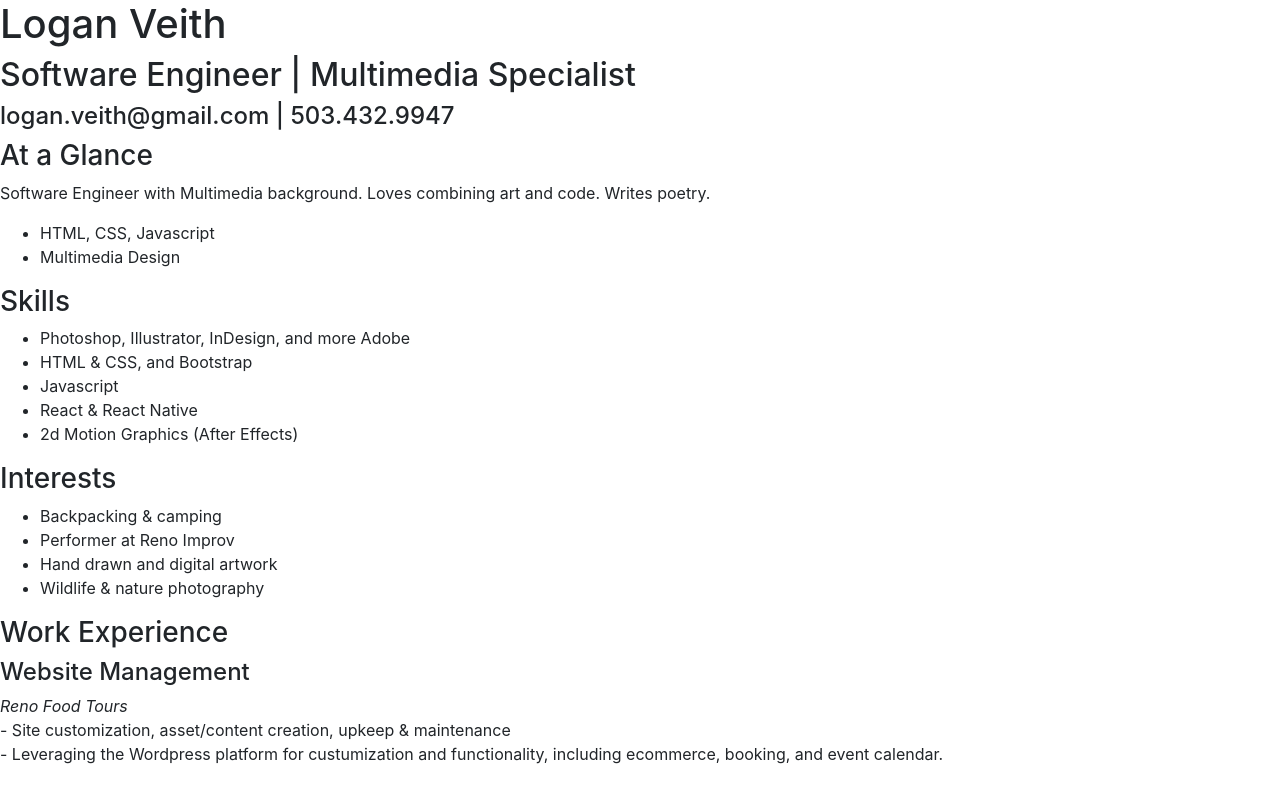
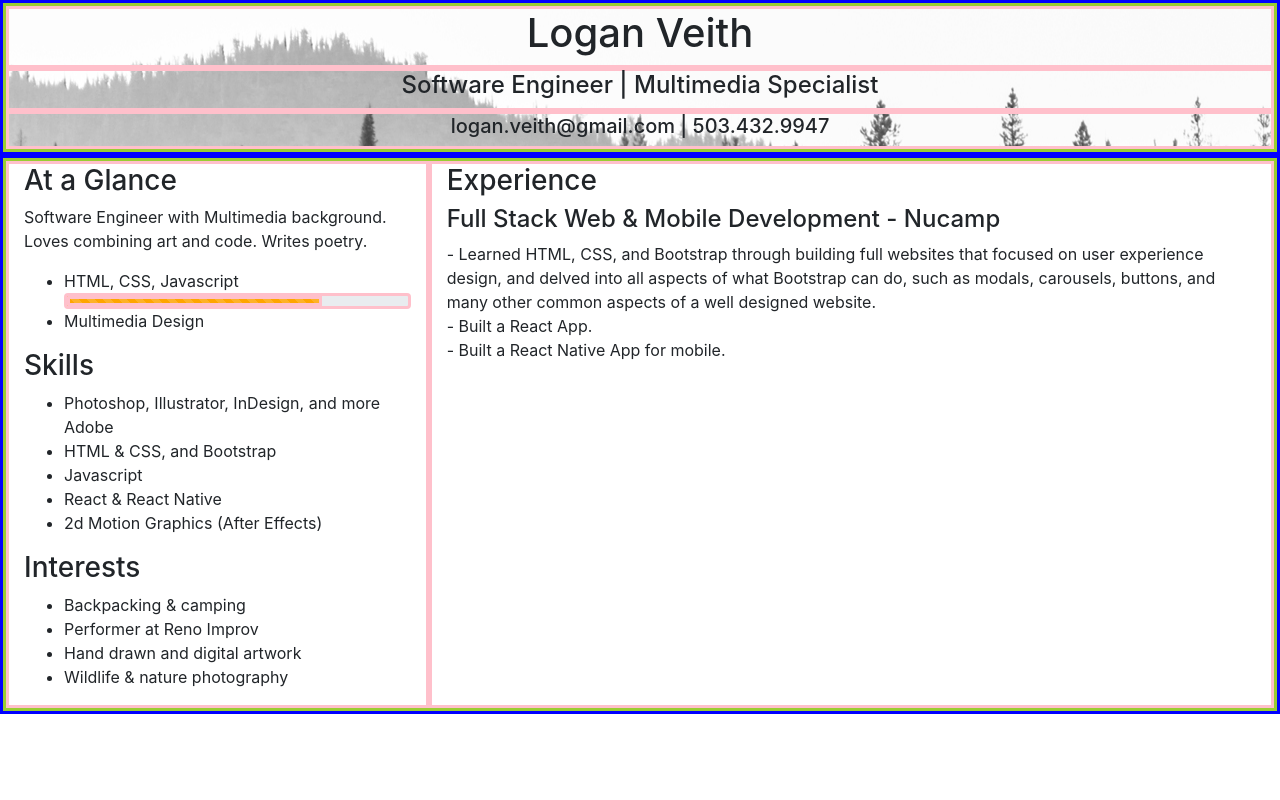
Before and after one commit to elveeth/veith-resume, a website: page index.html in a window 1280 px wide. Drawn offline with nearby package versions, Linux system fonts and the light colour scheme.

Commit message:
Implement Grid

```diff
--- a/index.html
+++ b/index.html
@@ -7,19 +7,55 @@
     <meta name="viewport" content="width=device-width, initial-scale=1.0">
     <link rel="stylesheet" href="node_modules/bootstrap/dist/css/bootstrap.min.css" />
     <title>Logan Veith - Code Poet</title>
+
+    <!-- JUST TO VISUALIZE GRID - DELETE LATER -->
+    <style>
+        .container-fluid {
+            border: solid blue;
+        }
+        .row {
+            border: solid yellowgreen;
+        }
+        .row div {
+            border: solid pink;
+        }
+        .main-header {
+            background-image: url(images/resume-bannerphoto.jpg);
+        }
+    </style>
+
 </head>
 
 <body>
-    <div>
+    <!-- HEADER AREA-->
+    <div class="main-header">
+        <div class="container-fluid">
+            <div class="row">
+                <div class="col-12 text-center">
                     <h1>Logan Veith</h1>
-            <h2>Software Engineer | Multimedia Specialist</h2>
-            <h4>logan.veith@gmail.com | 503.432.9947</h4>
+                </div>
+                    <div class="col-12 text-center">
+                        <h4>Software Engineer | Multimedia Specialist</h4>
+                    </div>
+                    <div class="col-12 text-center">
+                        <h5>logan.veith@gmail.com | 503.432.9947</h5>
+                    </div>
+            </div>
+        </div>
     </div>
 
+    <!-- LEFT SIDE -->
+    <div class="container-fluid">
+        <div class="row">
+            <div class="col-4">
                 <h3>At a Glance</h3>
                     <p>Software Engineer with Multimedia background. Loves combining art and code. Writes poetry.</p>
                     <ul>
                         <li>HTML, CSS, Javascript</li>
+                        <div class="progress">
+                            <div class="progress-bar progress-bar-striped progress-bar-animated" role="progressbar" aria-valuenow="75" aria-valuemin="0" aria-valuemax="100" style="width: 75%; background-color: orange;">
+                        </div>
+                          </div>
                         <li>Multimedia Design</li>
                     </ul>
 
@@ -39,14 +75,22 @@
                         <li>Hand drawn and digital artwork</li>
                         <li>Wildlife & nature photography</li>
                     </ul>
+            </div>
 
-    <h3>Work Experience</h3>
-        <h4>Website Management</h4>
+        <!-- RIGHT SIDE -->
+            <div class="col-8">
+                <h3>Experience</h3>
+                    <h4>Full Stack Web & Mobile Development - Nucamp</h4>
                         <p>
-                <i>Reno Food Tours</i><br>
-                 - Site customization, asset/content creation, upkeep & maintenance<br>
-                 - Leveraging the Wordpress platform for custumization and functionality, including ecommerce, booking, and event calendar.
+                            - Learned HTML, CSS, and Bootstrap through building full websites that focused on user experience design, and delved into all aspects of what Bootstrap can do, such as modals, carousels, buttons, and many other common aspects of a well designed website.<br>
+                            - Built a React App.<br>
+                            - Built a React Native App for mobile.
                         </p>
+
+            </div>
+        </div>
+    </div>
+
 
     <script src="node_modules/jquery/dist/jquery.slim.min.js"></script>
     <script src="node_modules/popper.js/dist/umd/popper.min.js"></script>
```
Also changed, not shown: images/resume-bannerphoto.jpg (added), 1 other file. Lines whose indentation alone changed are shown as unchanged.
